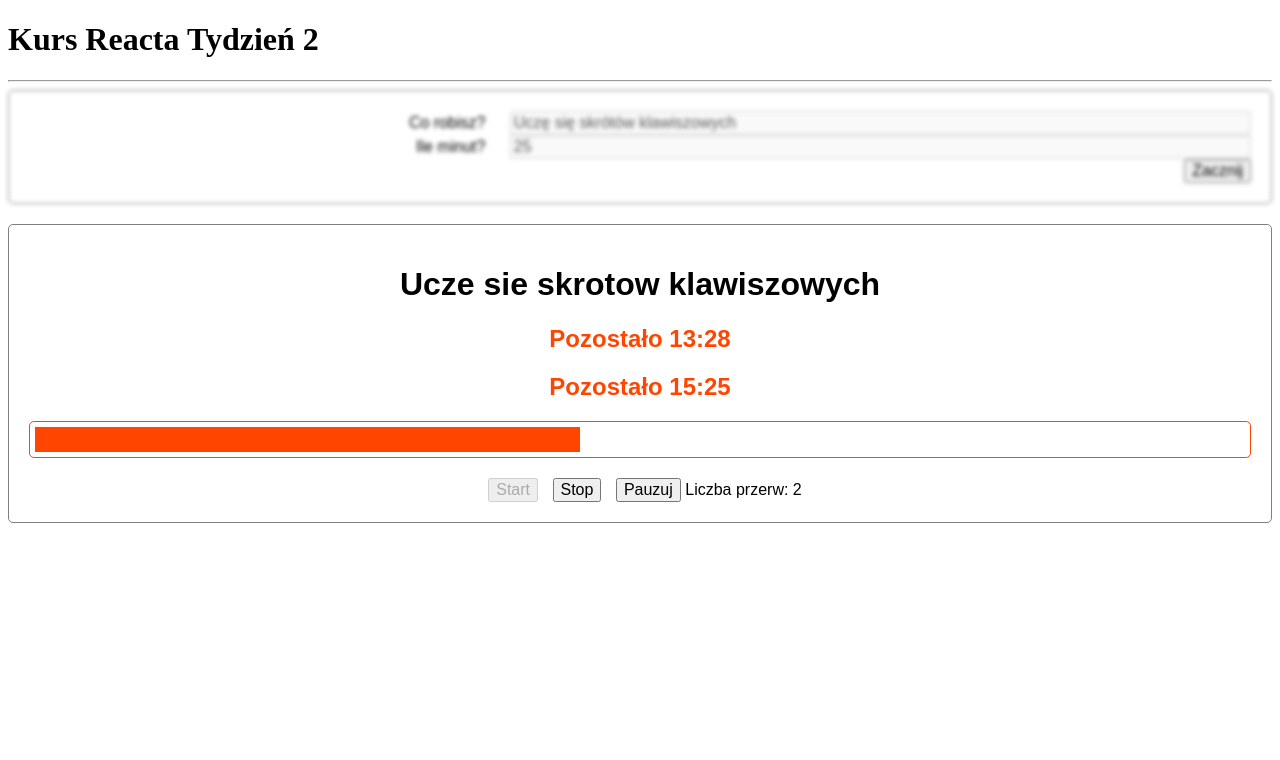
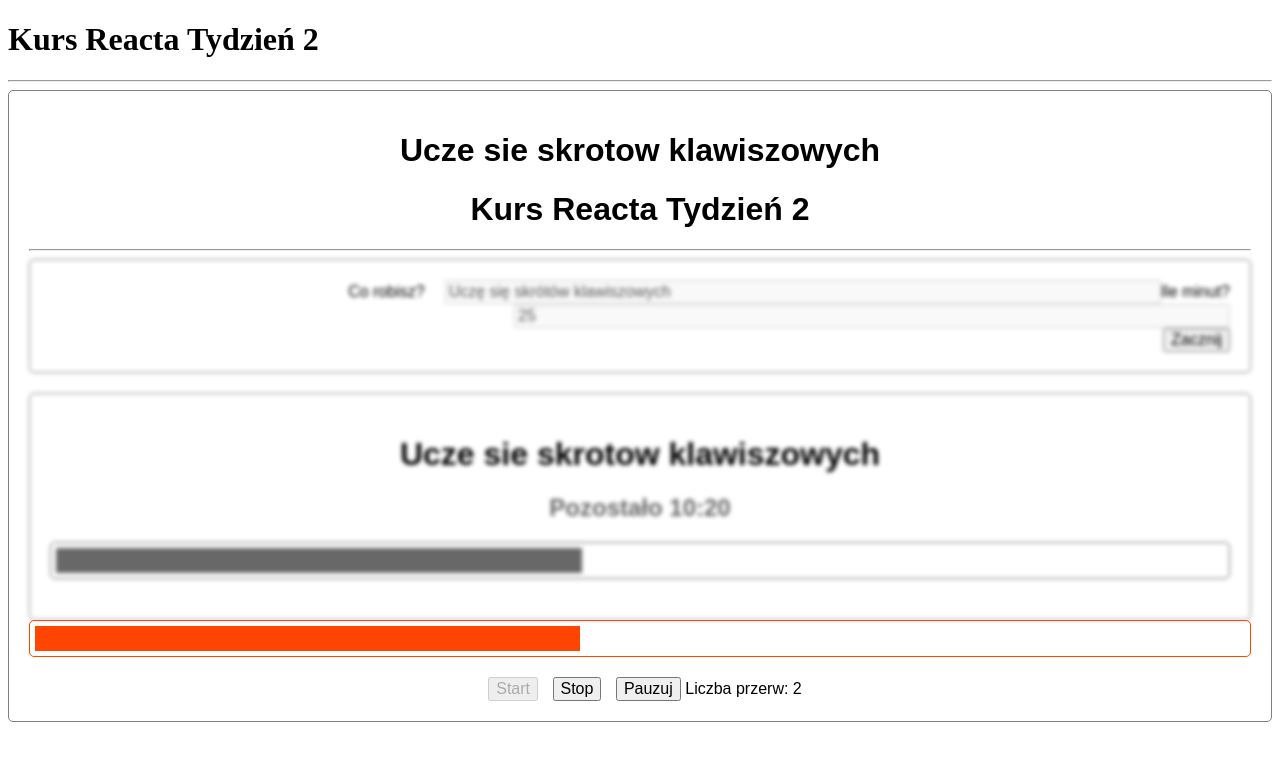
Before and after one commit to MagdalenaRomanowska/Timebox, a plain HTML site: page index.html in a window 1280 px wide. Drawn offline with nearby package versions, Linux system fonts and the light colour scheme.

Commit message:
Lesson 6 Homework task 1 in progress

```diff
--- a/index.html
+++ b/index.html
@@ -67,14 +67,14 @@
     <h1>Kurs Reacta Tydzień 2 </h1>
     <hr>
     <div class="App">
-        <div class="TimeboxEditor inactive">
+        <!-- <div class="TimeboxEditor inactive">
             <label>Co robisz? <input disabled value="Uczę się skrótów klawiszowych" type="text"></label><br>
             <label>Ile minut? <input disabled value="25" type="number"></label><br>
             <button>Zacznij</button>
-        </div>
+        </div> -->
         <div class="Timebox">
             <h1>Ucze sie skrotow klawiszowych</h1>
-            <h2 class="Clock">Pozostało 13:28</h2>
+            <!-- <h2 class="Clock">Pozostało 13:28</h2> -->
             <div id="root"></div>
             <div class="ProgressBar">
                 <div style="width: 45%"></div>
@@ -88,20 +88,65 @@
 
     </div>
 </body>
+
+
 <script type="text/javascript">
 const rootElement = document.getElementById("root");
 
-const domElement = document.createElement("h2");
-domElement.className = "Clock";
-domElement.textContent = "Pozostało 10:20";
+const title = document.createElement("h1");
+title.textContent = "Kurs Reacta Tydzień 2";
+const hrElement = document.createElement("hr");
+const appDiv = document.createElement("div");
+appDiv.className = "App";
 
-//rootElement.append(domElement);
+    const timeboxEditorDiv = document.createElement("div");
+    timeboxEditorDiv.className = "TimeboxEditor inactive";
+        const label01 = document.createElement("label");
+        label01.textContent = "Co robisz?";
+        const brElement = document.createElement("br");
+            const input01 = document.createElement("input");
+            input01.disabled = true;
+            input01.type = "text";
+            input01.value = "Uczę się skrótów klawiszowych";
+        label01.append(input01);
+    timeboxEditorDiv.append(label01, brElement);
+        const label02 = document.createElement("label");
+        label02.textContent = "Ile minut?";
+            const input02 = document.createElement("input");
+            input02.disabled = true;
+            input02.type = "number";
+            input02.value = "25";
+        label02.append(input02);
+    timeboxEditorDiv.append(label02, brElement);
+        const buttonBegin = document.createElement("button");
+        buttonBegin.textContent = "Zacznij";
+    timeboxEditorDiv.append(buttonBegin);
 
-const element = React.createElement(
-    "h2",
-    {className: "Clock", children: "Pozostało 15:25"}
-);
 
-ReactDOM.render(element, rootElement);
+    const timeboxDiv = document.createElement("div");
+    timeboxDiv.className = "Timebox inactive";
+        const timeboxTitle = document.createElement("h1");
+        timeboxTitle.textContent = "Ucze sie skrotow klawiszowych";
+        const clock = document.createElement("h2");
+        clock.className = "Clock";
+        clock.textContent = "Pozostało 10:20";
+    timeboxDiv.append(timeboxTitle, clock);
+        const progressBar = document.createElement("div");
+        progressBar.className = "ProgressBar";
+            const bar = document.createElement("div");
+            bar.setAttribute("style", "width: 45%; background-color: orangered;");
+        progressBar.append(bar);
+    timeboxDiv.append(progressBar);
+
+appDiv.append(timeboxEditorDiv, timeboxDiv);
+
+rootElement.append(title, hrElement, appDiv);
+
+// const element = React.createElement(
+//     "h2",
+//     {className: "Clock", children: "Pozostało 15:25"}
+// );
+
+// ReactDOM.render(element, rootElement);
 </script>
 </html>
```
